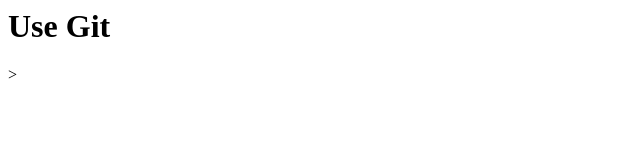
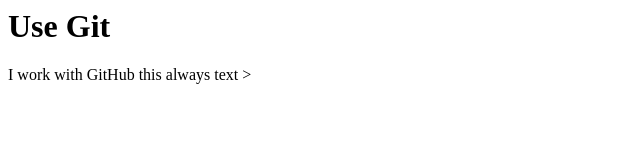
Before and after one commit to EvgenyDantsov/git-course, a plain HTML site: page index.html in a window 1280 px wide. Shown: the whole page, without its empty margins (0-640 px from the left). Drawn offline with Linux system fonts and the light colour scheme.

Commit message:
update html

```diff
--- a/index.html
+++ b/index.html
@@ -11,5 +11,7 @@
 </head>
 <body>
 <h1>Use Git</h1>
+<h>I work with GitHub</h>
+this always text
 </body>
 </html>>
```
